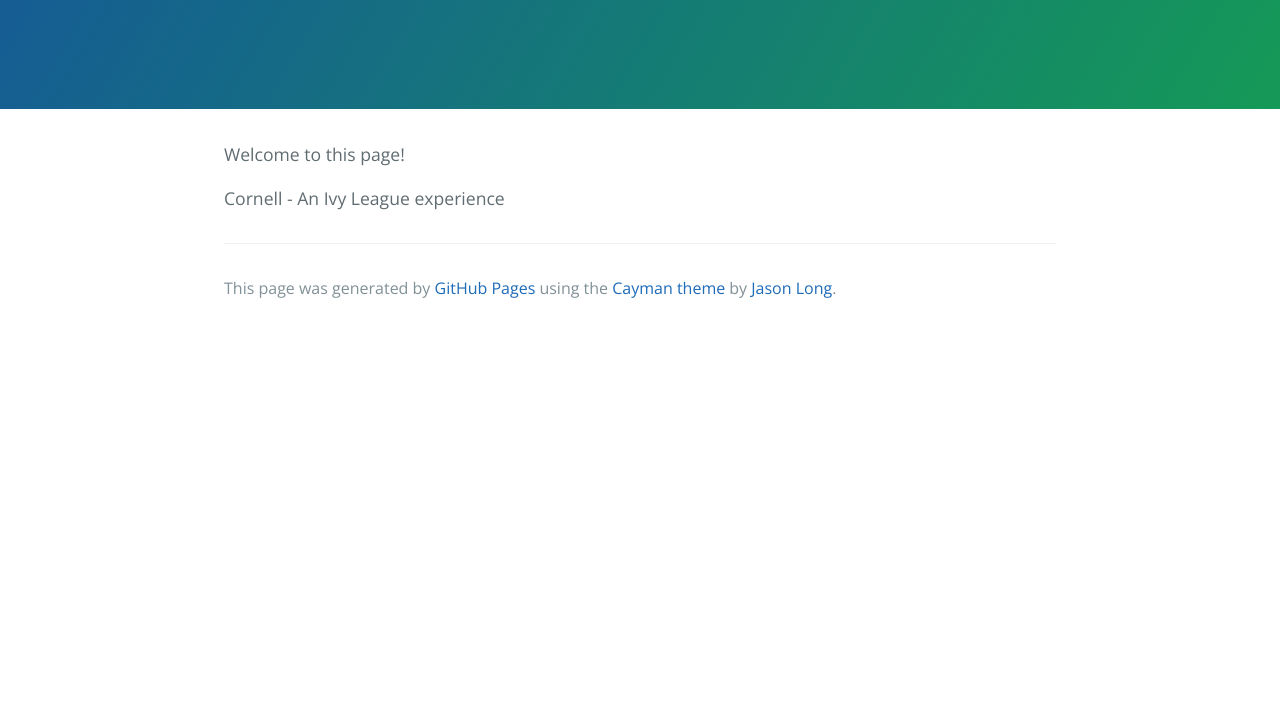
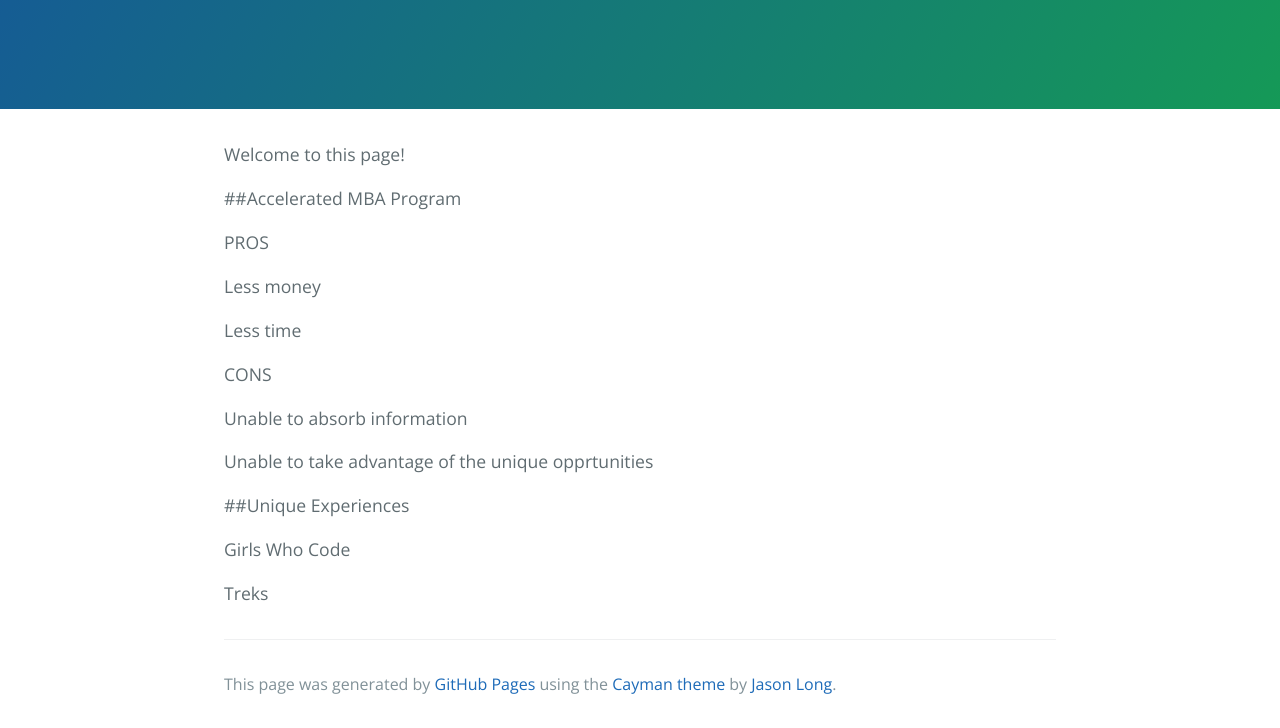
Before and after one commit to TrishaChang/trishachang.github.io, a plain HTML site: page index.html in a window 1280 px wide. Shown: the part 208-936 px from the top of the page. Before the commit the page ends 800 px from the top, so only its background shows below. Drawn offline with nearby package versions, Linux system fonts and the light colour scheme.

Commit message:
Update index.html

```diff
--- a/index.html
+++ b/index.html
@@ -2,7 +2,7 @@
 <html lang="en-us">
   <head>
     <meta charset="UTF-8">
-    <title>Girls Who Code - Web developing practice by TrishaChang</title>
+    <title>The Ivy League Experience</title>
     <meta name="viewport" content="width=device-width, initial-scale=1">
     <link rel="stylesheet" type="text/css" href="stylesheets/normalize.css" media="screen">
     <link href='https://fonts.googleapis.com/css?family=Open+Sans:400,700' rel='stylesheet' type='text/css'>
@@ -18,7 +18,16 @@
     <section class="main-content">
       <p>Welcome to this page!</p>
 
-<p>Cornell - An Ivy League experience</p>
+<p>##Accelerated MBA Program</p>
+<p>PROS</p>
+<p>Less money</p>
+<p>Less time</p>
+<p>CONS</p>
+<p>Unable to absorb information</p>
+<p>Unable to take advantage of the unique opprtunities</p>
+<p>##Unique Experiences</p>
+<p>Girls Who Code</p>
+<p>Treks</p>
 
       <footer class="site-footer">
 
```
